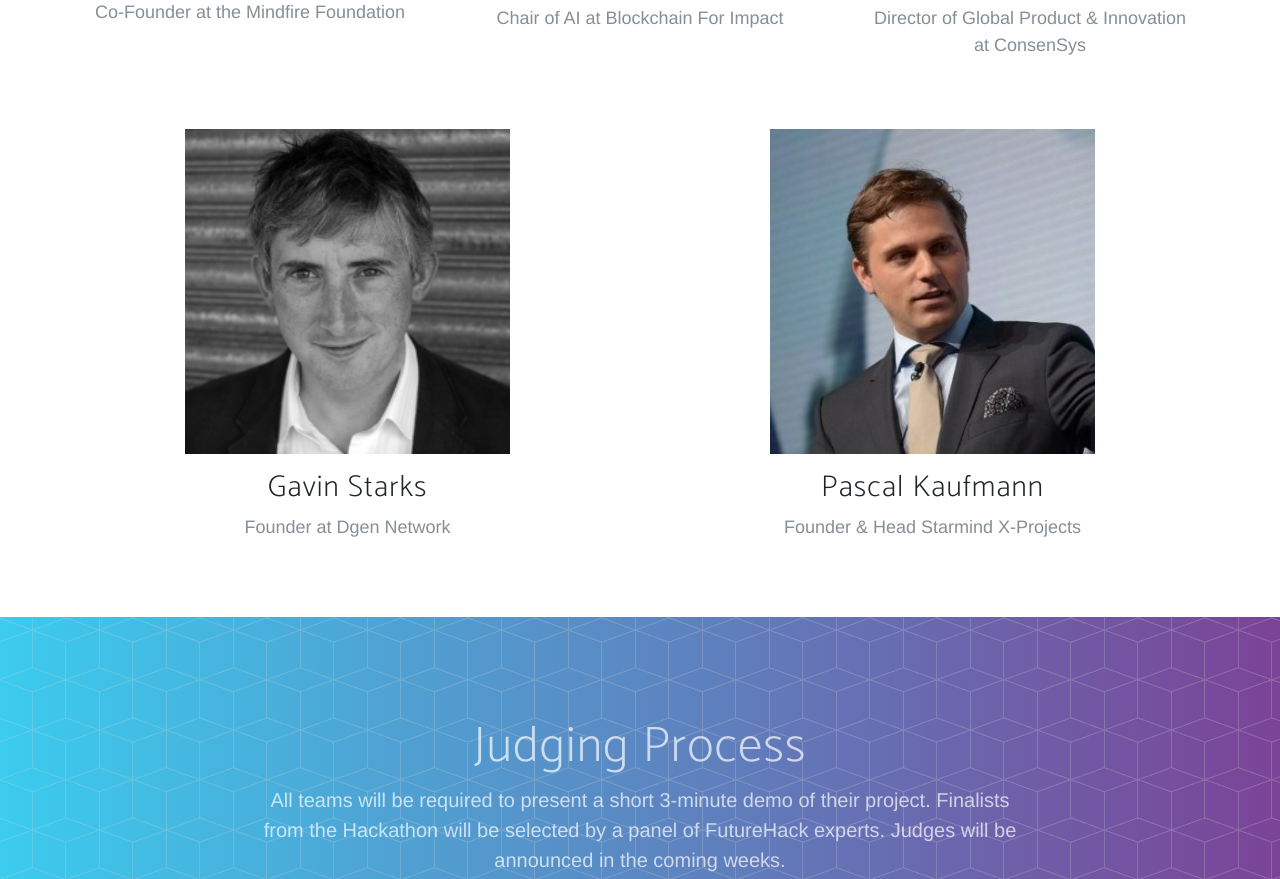
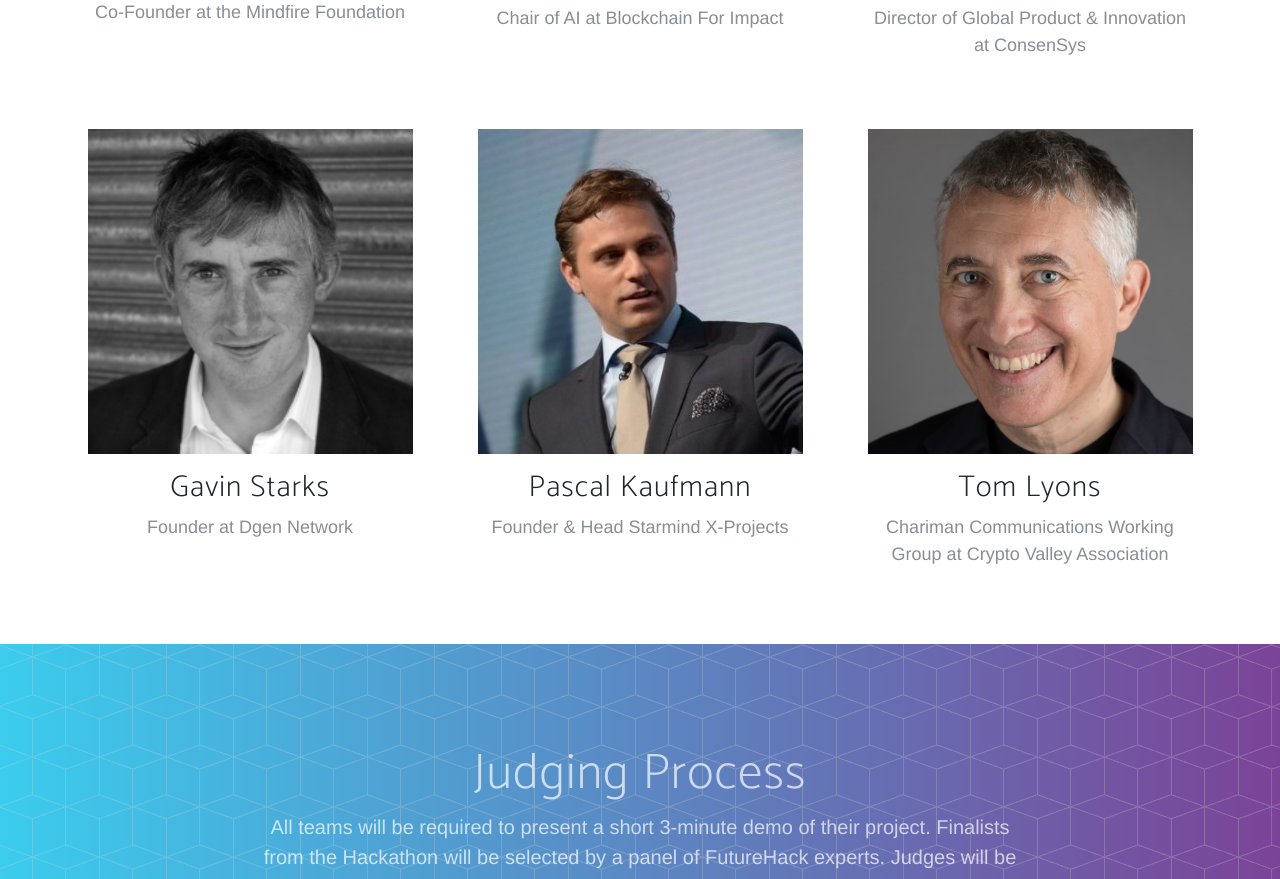
Before and after one commit to future-hack-wef/future-hack-wef.github.io, a website: page index.html in a window 1280 px wide. Shown: the part 6937-7816 px from the top of the page. Drawn offline with Linux system fonts and the light colour scheme; a web font is replaced by a local one.

Commit message:
added tom lyons

```diff
--- a/index.html
+++ b/index.html
@@ -387,7 +387,7 @@
                     </div>
                   </div>
                   <div class="row">
-                    <div class="col-lg-6">
+                    <div class="col-lg-4">
                       <div class="feature-item">
                         <a href="https://www.linkedin.com/in/gavinstarks/" target="_blank"><img src="img/gavin.jpg" class="img-fluid sdg" alt=""></a>
                         <h3>Gavin Starks</h3>
@@ -395,7 +395,7 @@
                       </div>
                     </div>
 
-                    <div class="col-lg-6">
+                    <div class="col-lg-4">
                       <div class="feature-item">
                         <a href="https://www.linkedin.com/in/pascal-kaufmann-b2890246/" target="_blank"><img src="img/pascal.jpg" class="img-fluid sdg" alt=""></a>
                         <h3>Pascal Kaufmann</h3>
@@ -403,13 +403,13 @@
                       </div>
                     </div>
 
-                     <!-- <div class="col-lg-4">
+                     <div class="col-lg-4">
                       <div class="feature-item">
                         <a href="https://www.linkedin.com/in/lyonscommunications/" target="_blank"><img src="img/tom.jpg" class="img-fluid sdg" alt=""></a>
                         <h3>Tom Lyons</h3>
                         <p class="text-muted">Chariman Communications Working Group at Crypto Valley Association</p>
                       </div>
-                    </div> -->
+                    </div>
 
                   </div>
                 </div>
```
